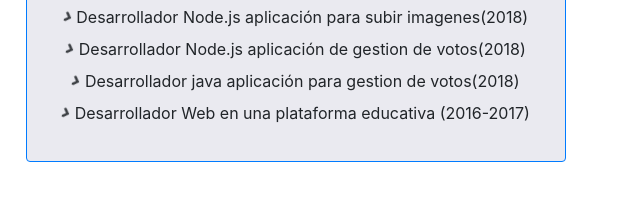
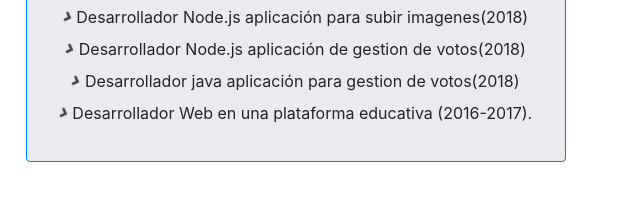
Before and after one commit to ingenieroluislandero/luislandero, a plain HTML site: page index.html in a window 1280 px wide. Shown: the part 924-1130 px from the top of the page, 629-1269 px from the left. Drawn offline with nearby package versions, Linux system fonts and the light colour scheme.

Commit message:
tercer commit

```diff
--- a/index.html
+++ b/index.html
@@ -130,7 +130,7 @@
 								<li class="mt-2"><i class="fas fa-angle-right animated wow rotateIn " data-wow-delay=2s data-wow-iteration="infinite" data-wow-duration="2000ms""></i><span >  Desarrollador java  aplicación para gestion de votos(2018)</span></li>
 
 								<li class="mt-2"><i class="fas fa-angle-right animated wow rotateIn " data-wow-delay=2s data-wow-iteration="infinite" data-wow-duration="2000ms""></i><span >  Desarrollador Web en una plataforma educativa
-									(2016-2017)</span></li>
+									(2016-2017).</span></li>
 
 
 							</ul>
```
